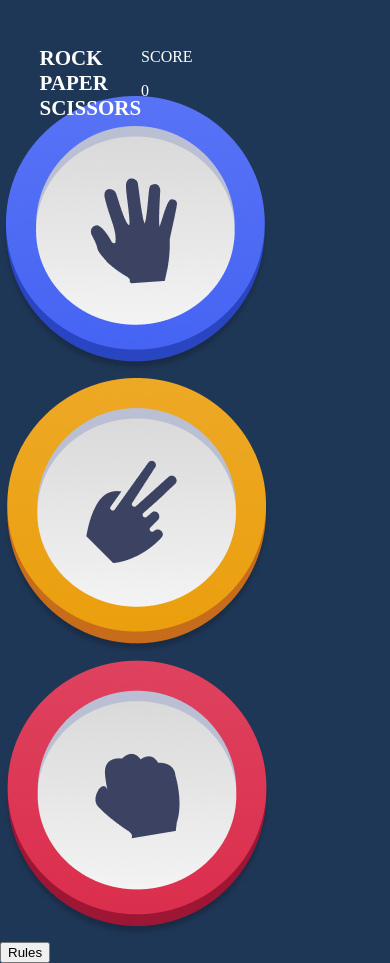
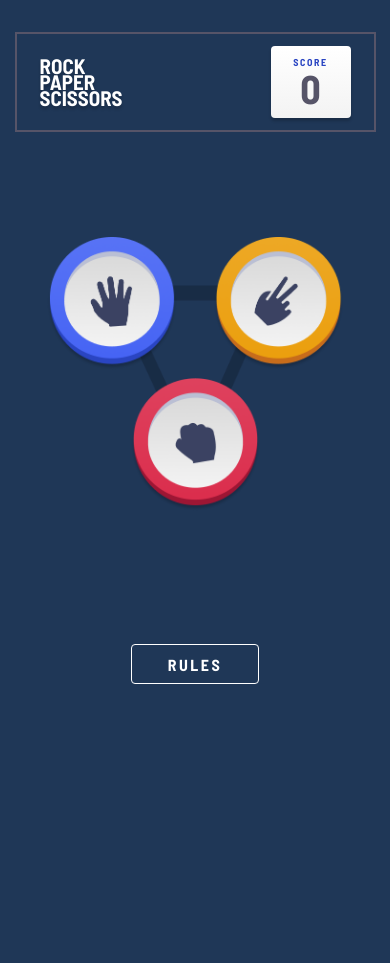
Before and after one commit to bartigue87/rock-paper-scissors-app, a plain HTML site: page index.html in a window 390 px wide. After the commit the page ends 844 px from the top, so only its background shows below. Drawn offline with Linux system fonts and the light colour scheme.

Commit message:
finish mobile styling

```diff
--- a/index.html
+++ b/index.html
@@ -7,7 +7,8 @@
     <meta name="viewport" content="width=device-width, initial-scale=1.0">
     <link rel="preconnect" href="https://fonts.googleapis.com">
     <link rel="preconnect" href="https://fonts.gstatic.com" crossorigin>
-    <link href="https://fonts.googleapis.com/css2?family=Barlow+Semi+Condensed:wght@700&display=swap" rel="stylesheet">
+    <link href="https://fonts.googleapis.com/css2?family=Barlow+Semi+Condensed:wght@400;700&display=swap"
+        rel="stylesheet">
     <link rel="stylesheet" href="style.css">
     <title>Rock Paper Scissors</title>
 </head>
@@ -15,18 +16,33 @@
 <body>
     <header>
         <h1>Rock<br>Paper<br>Scissors</h1>
-        <div>
-            <p>Score</p>
+        <div class="score">
+            <p class="score-title">Score</p>
             <p id="score">0</p>
         </div>
     </header>
     <div class="choices-container">
-        <img src="images/paper.png" alt="paper hand">
-        <img src="images/scissors.png" alt="scissors hand">
-        <img src="images/rock.png" alt="rock hand">
+        <div class="paper-div">
+            <img class="choice" id="paper" src="images/paper.png" alt="paper hand">
+        </div>
+        <div class="scissors-div">
+            <img class="choice" id="scissors" src="images/scissors.png" alt="scissors hand">
+        </div>
+        <div class="rock-div">
+            <img class="choice" id="rock" src="images/rock.png" alt="rock hand">
+        </div>
+        <img class="triangle" src="images/triangle.png" alt="traingle connecting hands" />
+    </div>
+    <div class="btn-container">
+        <button class="btn">Rules</button>
+    </div>
+    <div class="modal">
+        <h2>Rules</h2>
+        <img src="images/rules.png"
+            alt="diagram showing rock beats scissors, paper beats rock, and sciccors beats paper" />
+        <div class="closeout"></div>
     </div>
 
-    <button class="btn">Rules</button>
 </body>
 
 </html>
--- a/style.css
+++ b/style.css
@@ -12,9 +12,183 @@ header {
   position: relative;
   top: 32px;
   display: flex;
+  align-items: center;
+  justify-content: space-between;
+  margin: 0 auto;
+  font-family: "Barlow Semi Condensed";
+  border: 2px solid #565468;
+  padding: 0 23px;
+}
+
+h1 {
+  font-family: "Barlow Semi Condensed";
+  font-style: normal;
+  font-weight: 700;
+  font-size: 21px;
+  line-height: 16px;
+  color: #ffffff;
+  text-shadow: 0px 3px 3px rgba(0, 0, 0, 0.196706);
+  margin: 0;
+}
+
+.score {
+  height: 72px;
+  width: 80px;
+  display: flex;
+  flex-direction: column;
+  background: linear-gradient(0deg, #f3f3f3 0%, #ffffff 100%);
+  box-shadow: 0px 3px 3px rgba(0, 0, 0, 0.196706);
+  border-radius: 4px;
+  align-items: center;
+  justify-content: center;
+}
+
+.score-title {
+  font-style: normal;
+  font-weight: 600;
+  font-size: 10px;
+  line-height: 12px;
+  text-align: center;
+  letter-spacing: 1.5625px;
+  color: #2a45c2;
+  margin: 0;
+}
+
+#score {
+  font-family: "Barlow Semi Condensed";
+  font-style: normal;
+  font-weight: 700;
+  font-size: 40px;
+  line-height: 40px;
+  text-align: center;
+  color: #565468;
+  margin: 0;
+}
+
+.choices-container {
+  position: relative;
+  top: 133px;
+  height: 282px;
+  width: 312px;
+  margin: 0 auto;
+  display: grid;
+  grid-template-columns: 1fr 1fr;
+  grid-template-rows: 1fr 1fr;
+}
+
+.choices-container > div {
+  display: flex;
+  align-items: center;
+}
+
+.choice {
+  height: 133px;
+  width: 130px;
   margin: 0 auto;
 }
 
-h1 {
-  font-size: 21px;
+.paper-div {
+  grid-column: 1/ 2;
+  grid-row: 1/ 2;
+  margin-right: 10px;
 }
+
+.scissors-div {
+  grid-column: 2 / 3;
+  grid-row: 1 / 2;
+  margin-left: 10px;
+}
+
+.rock-div {
+  grid-column: 1 / 3;
+  grid-row: 2 / 3;
+}
+
+.triangle {
+  position: absolute;
+  z-index: -1;
+  width: 166px;
+  height: 188px;
+  left: 72px;
+  top: 52px;
+}
+
+.btn-container {
+  position: relative;
+  width: 100%;
+  display: flex;
+  top: 262px;
+}
+
+.btn {
+  width: 128px;
+  height: 40px;
+  margin: 0 auto;
+  background: transparent;
+  border: 1px solid #fff;
+  border-radius: 4px;
+  font-family: "Barlow Semi Condensed";
+  font-style: normal;
+  font-weight: 600;
+  font-size: 16px;
+  line-height: 19px;
+  text-align: center;
+  letter-spacing: 2.5px;
+  color: #ffffff;
+  text-transform: uppercase;
+}
+
+.modal {
+  visibility: hidden;
+  background-color: #fff;
+  height: 100vh;
+  width: 100%;
+  position: absolute;
+  top: 0;
+  display: flex;
+  flex-direction: column;
+  align-items: center;
+  gap: 100px;
+}
+
+.modal > h2 {
+  font-family: "Barlow Semi Condensed";
+  font-style: normal;
+  font-weight: 700;
+  font-size: 32px;
+  line-height: 32px;
+  color: #3b4262;
+}
+
+.modal > img {
+  width: 305px;
+  height: 271px;
+}
+
+.closeout {
+  position: absolute;
+  height: 10px;
+  width: 40px;
+  background-color: transparent;
+  left: 50%;
+  bottom: 10%;
+  transform: translate(-50%, -50%);
+  cursor: pointer;
+}
+
+.closeout::before,
+.closeout::after {
+  content: "";
+  position: absolute;
+  width: inherit;
+  height: inherit;
+  background-color: #3b4262;
+}
+
+.closeout::before {
+  transform: rotate(-45deg);
+}
+
+.closeout::after {
+  transform: rotate(45deg);
+}
```
